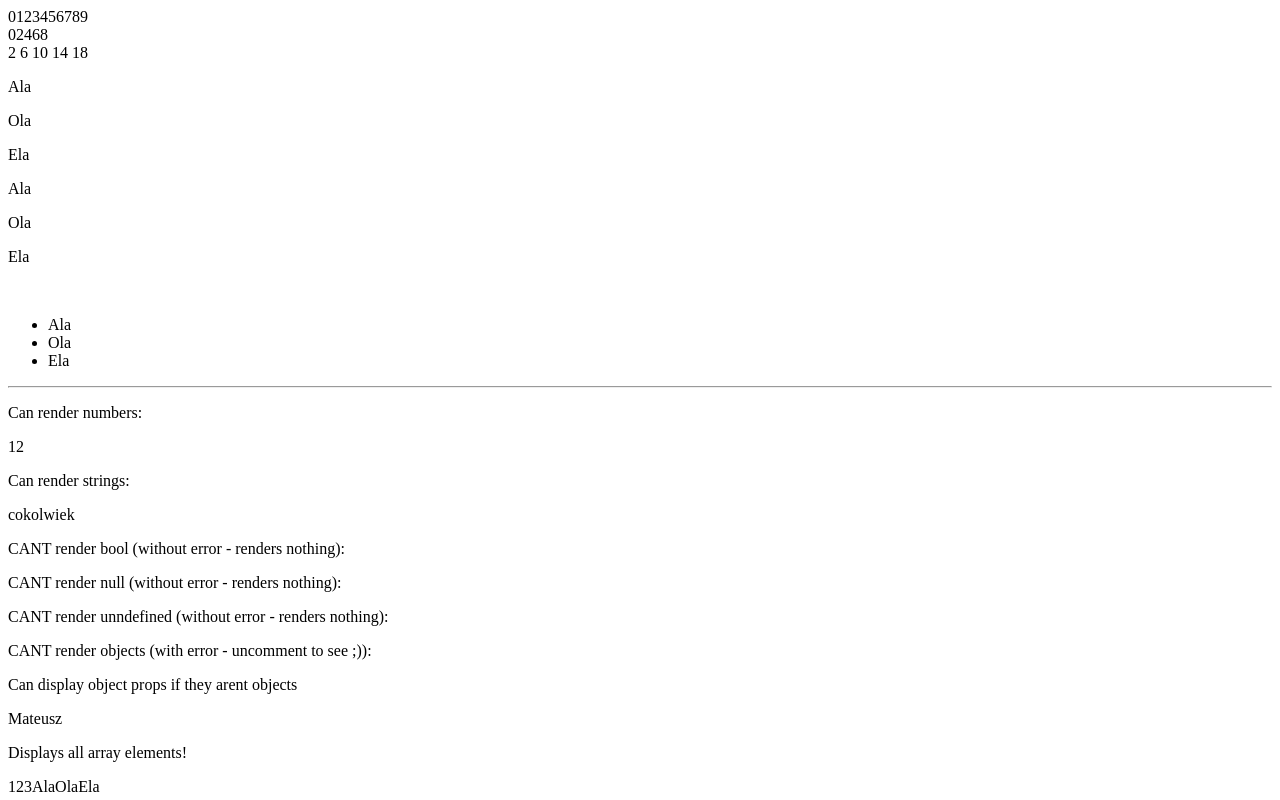
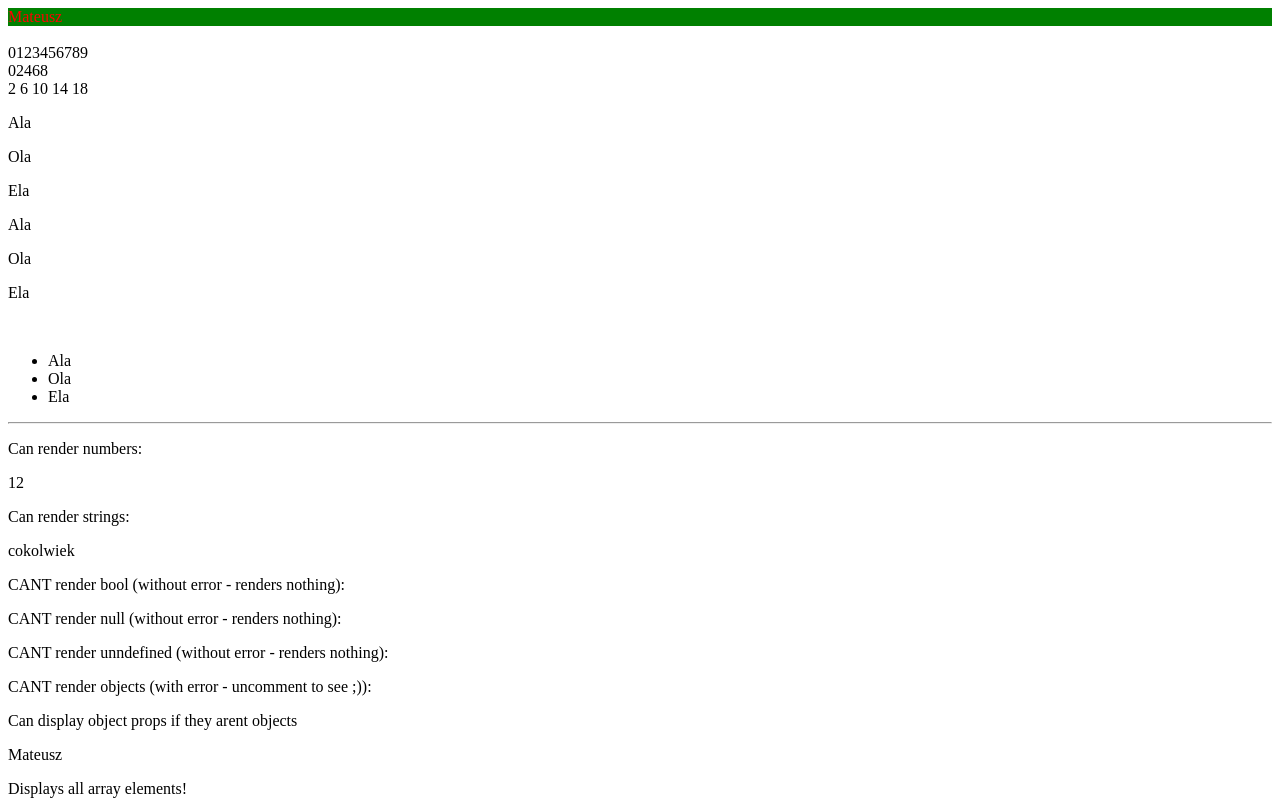
Before and after one commit to olninio/2019.07.29, a React (Create React App) app: page / in a window 1280 px wide. Shown: the top 800 px of the page. Built offline with nearby package versions, Linux system fonts and the light colour scheme.

Commit message:
Simply inline styles

```diff
--- a/src/App.js
+++ b/src/App.js
@@ -1,9 +1,12 @@
 import React from 'react'
 import WhatReactCanRender from './WhatReactCanRender'
 import Iterating from './Iterating'
+import DisplayName from './DisplayName'
 
 const App = () => {
   return <div>
+    <DisplayName />
+    <br />
     <Iterating />
     <hr />
     <WhatReactCanRender />
--- /dev/null
+++ b/src/DisplayName.js
@@ -0,0 +1,9 @@
+import React from 'react'
+
+const DisplayName = () => (
+  <div style={{ color: 'red', backgroundColor: 'green' }}>
+    Mateusz
+  </div>
+)
+
+export default DisplayName
```
